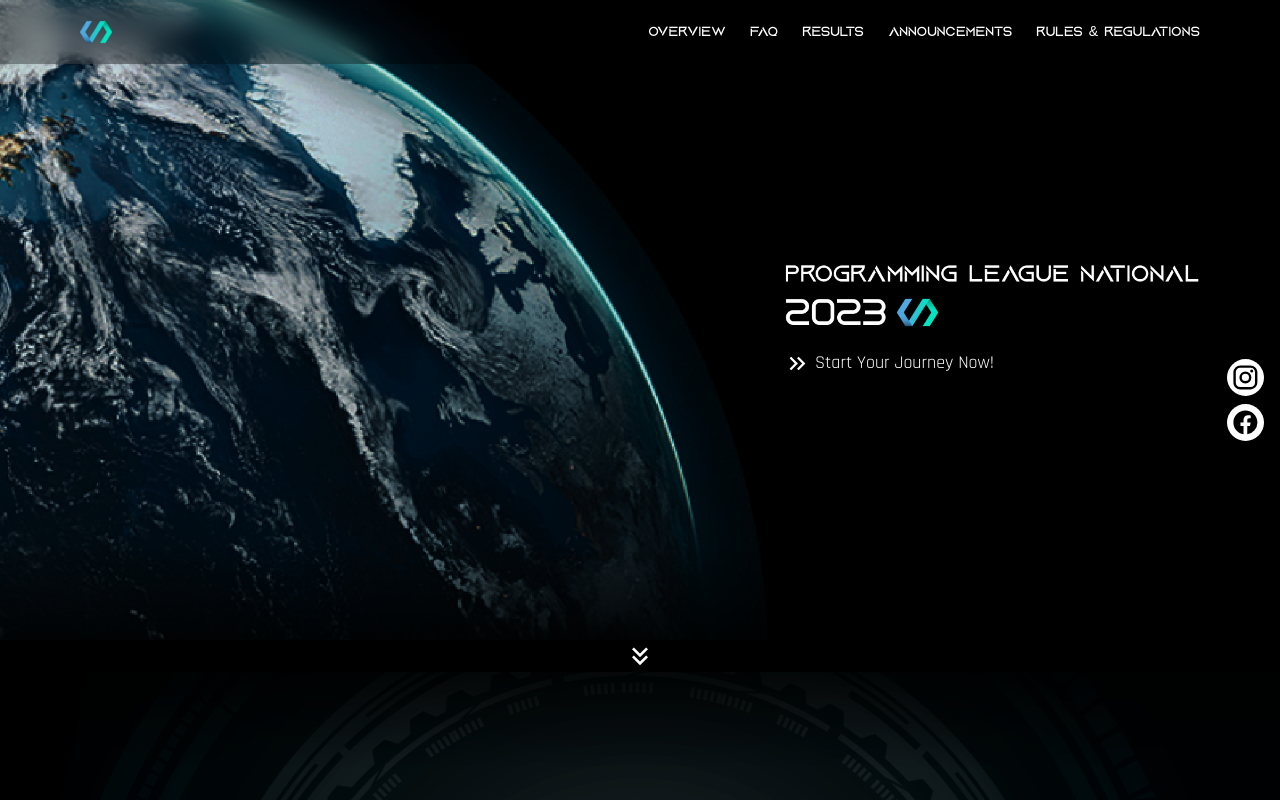
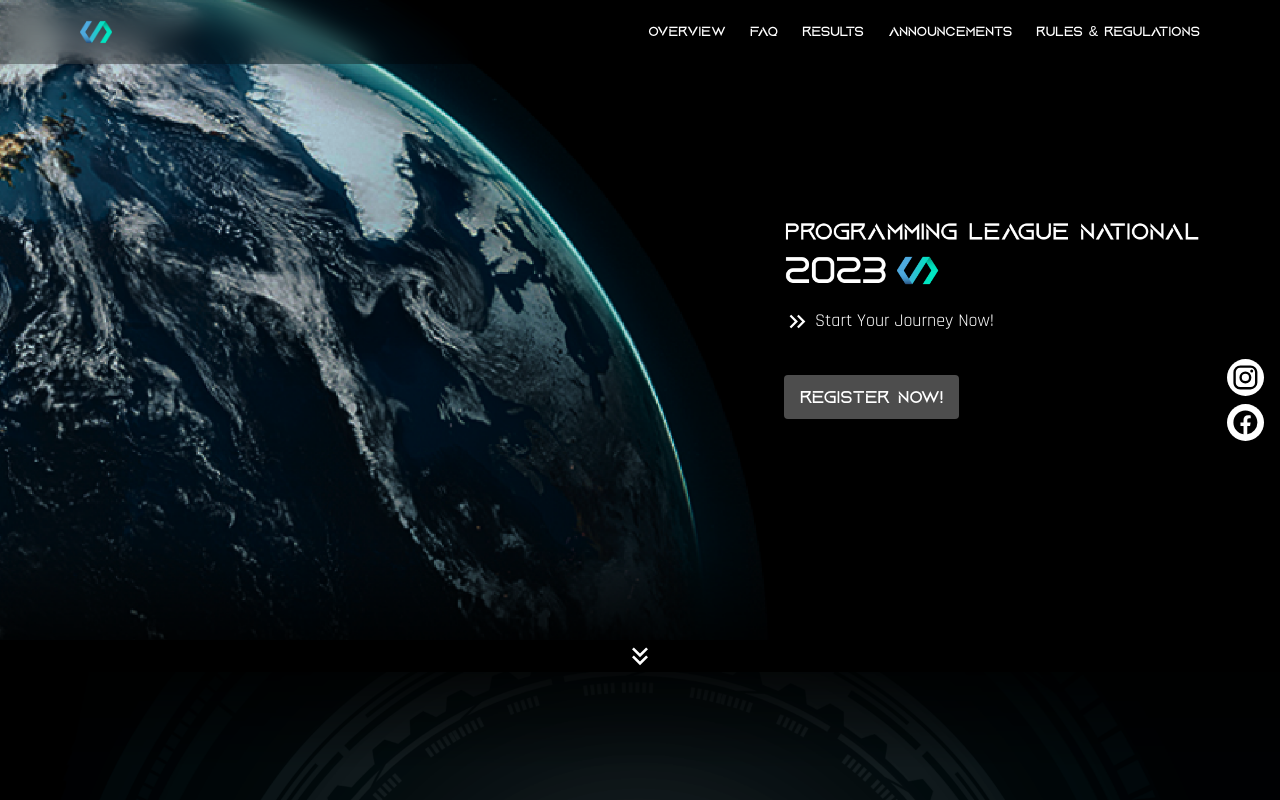
Before and after one commit to damnitjoshua/PNL23-Web, a Next.js app: page / in a window 1280 px wide. Shown: the top 800 px of the page. Built offline with nearby package versions, Linux system fonts and the light colour scheme.

Commit message:
add register btn and improve overview

```diff
--- a/app/overview/page.tsx
+++ b/app/overview/page.tsx
@@ -51,10 +51,10 @@ export default function Overview() {
 				<div className="fixed bottom-0 z-0 w-full p-4 text-2xl md:px-20 backdrop-blur-md bg-black/30">Overview</div>
 				<div className="w-full h-screen pt-10 bg-black/30">
 					<div className="p-4 md:px-20">
-						<div className="flex flex-col items-end justify-end gap-4 pt-4 text-sm text-justify md:text-base">
+						<div className="flex flex-col items-start justify-end gap-6 pt-4 text-sm text-justify sm:items-end sm:gap-10 md:text-base">
 							{contents.map((items: contentProps, key: number) => (
-								<div className="w-full md:w-2/3" key={key}>
-									<h2 className="text-lg">{items.title}</h2>
+								<div className="w-2/3 pl-3 border-l-4 border-white md:w-2/3" key={key}>
+									<h2 className="text-base sm:text-lg">{items.title}</h2>
 									<p className="text-xs text-white/80">{items.paragraph}</p>
 								</div>
 							))}
--- a/app/page.tsx
+++ b/app/page.tsx
@@ -5,6 +5,7 @@ import HeaderLogo from "../public/images/pln-header.png";
 import MoneyLionLogo from "../public/images/MoneyLion.png";
 import MainBg from "../public/images/about.png";
 import HeroImg from "../public/images/hero.png";
+import Link from "next/link";
 
 const inter = Inter({ subsets: ["latin"] });
 
@@ -39,9 +40,9 @@ export default function Home() {
 					<Image src={HeroImg} alt={"background"} className="absolute" fill priority style={{ objectFit: "cover" }} />
 				</div>
 				<div className="w-full md:w-[26em] mx-4 sm:mx-20">
-          <div>
+					<div className="flex flex-col items-start">
 						<Image src={HeaderLogo} alt={"Earth image"} />
-            <span className="flex flex-row items-center gap-1 pt-4 text-sm md:text-lg font-rajdhani">
+						<span className="flex flex-row items-center gap-1 pt-4 mb-10 text-sm md:text-lg font-rajdhani">
 							<svg width="1.5em" height="1.5em" viewBox="0 0 24 24">
 								<path
 									fill="currentColor"
@@ -49,6 +50,12 @@ export default function Home() {
 							</svg>
 							Start Your Journey Now!
 						</span>
+						<Link
+							href="https://docs.google.com/forms/d/e/1FAIpQLSc3EfRWnE90hugRqv_h9D9p7FsGqCm7-XH5Vltdx8KlO1e46w/viewform?usp=sharing"
+							target={"_blank"}
+							className="px-4 py-2 rounded backdrop-blur-md bg-white/30 text-sm md:text-lg hover:bg-white hover:text-black">
+							Register Now!
+						</Link>
 					</div>
 				</div>
 			</header>
--- a/app/rules/page.tsx
+++ b/app/rules/page.tsx
@@ -10,30 +10,7 @@ import AccordionRadix from "../../components/AccordionRadix";
 import ReactMarkdown from "react-markdown";
 import remarkGfm from "remark-gfm";
 
-// async function getRules() {
-// 	const hygraph: any = new GraphQLClient("https://ap-northeast-1.cdn.hygraph.com/content/clffi6gru1r7f01te7njwb2fz/master");
-
-// 	const { rules } = await hygraph.request(
-// 		`
-//       {
-//         rules {
-//           id
-//           title
-//           updatedAt
-//           content {
-//             markdown
-//             html
-//           }
-//         }
-//       }
-//     `
-// 	);
-
-// 	return rules;
-// }
-
 export default function Rules() {
-	// const rules: any = await getRules();
 	const [rules, setRules] = useState([]);
 
 	useEffect(() => {
@@ -43,7 +20,7 @@ export default function Rules() {
 			const { rules } = await hygraph.request(
 				`
         {
-          rules {
+          rules(first: 50) {
             id
             title
             updatedAt
@@ -54,7 +31,7 @@ export default function Rules() {
             }
           }
         }
-	    `
+	      `
 			);
 
 			setRules(rules);
@@ -80,7 +57,7 @@ export default function Rules() {
 				</div>
 				<h1 className=" mb-10 block text-center text-[30px] md:hidden">Rules & Regulations</h1>
 
-				<Accordion.Root className="w-full rounded-md shadow-[0_2px_10px] shadow-black/5 z-10" type="single" collapsible>
+				<Accordion.Root className="w-full rounded-md shadow-[0_2px_10px] shadow-black/5 z-10" type="multiple">
 					{rules.map((item: any) => (
 						<Accordion.Item value={item.id} key={item.id} className="w-full border backdrop-blur-md bg-black/30">
 							<Accordion.Trigger className="w-full p-3">{item.title}</Accordion.Trigger>
```
Lines whose indentation alone changed are shown as unchanged.
